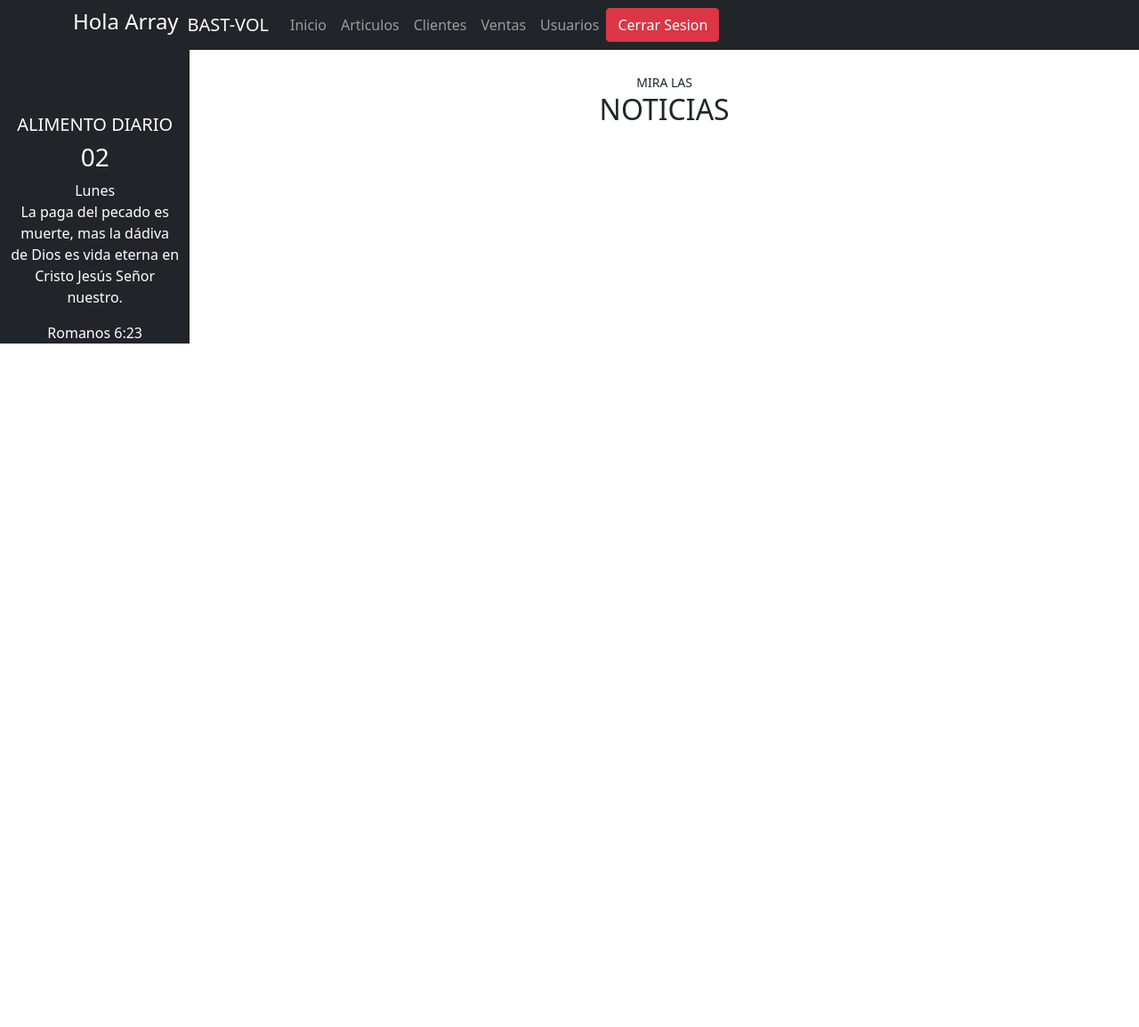
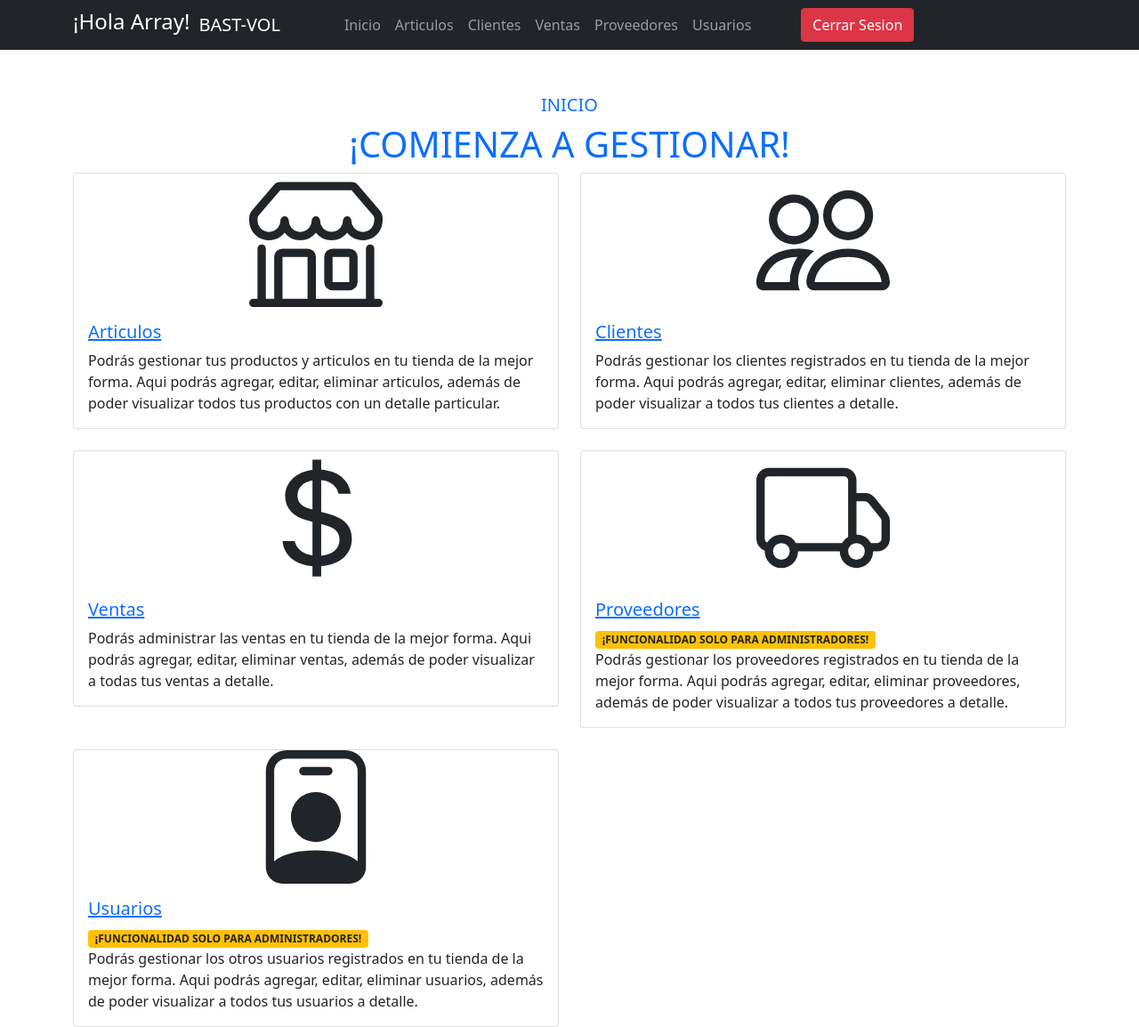
Before and after one commit to JuanJo53/bast-vol, a PHP site: page /view/home.php in a window 1280 px wide. Shown: the whole page at 89% size. Before the commit the page ends 386 px from the top, so only its background shows below. Run offline with PHP 8.4, Linux system fonts and the light colour scheme; the visitor is signed in with stand-in values (Sample User, id 1); data that the repository does not hold is empty; a stand-in replaces the project's code that opens the database connection.

Commit message:
home page done

```diff
--- a/styles/main.css
+++ b/styles/main.css
@@ -21,6 +21,10 @@
 .title {
 	color: #0d6efd;
 }
+.home-title {
+	margin-top: 50px;
+	color: #0d6efd;
+}
 .subtitle {
 	color: dodgerblue;
 }
--- a/view/home.php
+++ b/view/home.php
@@ -15,7 +15,7 @@
 		<div class="container">
             <?php
                 session_start();
-                echo "<h4 style='color:white;margin-right:10px;'>Hola ". $_SESSION['USUARIO']."</h4>";
+                echo "<h4 style='color:white;margin-right:10px;'>¡Hola ". $_SESSION['USUARIO']."!</h4>";
             ?>
 			<a class="navbar-brand" href="#">BAST-VOL</a>
 			<button
@@ -30,9 +30,9 @@
 				<span class="navbar-toggler-icon"></span>
 			</button>
 			<div class="collapse navbar-collapse" id="navbar">
-				<ul class="navbar-nav ml-auto">
+				<ul class="navbar-nav ml-auto ms-5">
 					<li class="nav-item">
-						<a class="nav-link" href="#main">Inicio</a>
+						<a class="nav-link active" href="#">Inicio</a>
 					</li>
 					<li class="nav-item">
 						<a class="nav-link" href="staticPages/proposito.html">Articulos</a>
@@ -43,9 +43,16 @@
 					<li class="nav-item">
 						<a class="nav-link" href="staticPages/proposito.html">Ventas</a>
 					</li>
-					<li class="nav-item">
-						<a class="nav-link" href="staticPages/proposito.html">Usuarios</a>
-					</li>
+                    <?php
+                        if($_SESSION['TIPO']=='admin'){
+                            echo "<li class='nav-item'>
+                                    <a class='nav-link' href='staticPages/proposito.html'>Proveedores</a>
+                                </li>";
+                            echo "<li class='nav-item'>
+                                    <a class='nav-link' href='staticPages/proposito.html'>Usuarios</a>
+                                </li>";
+                        }
+                    ?>
 					<!-- <li class="nav-item dropdown">
 						<a
 							class="nav-link dropdown-toggle"
@@ -65,111 +72,88 @@
 					</li> -->
 				</ul>
                 <form method="post" action="../controller/logout.php">
-                    <button class="btn btn-danger text-md-" type="submit">Cerrar Sesion</button>
+                    <button class="btn btn-danger text-md- ms-5" type="submit">Cerrar Sesion</button>
                 </form>
 			</div>
 		</div>
 	</nav>
 	<!--header-->
-	<div class="container-fluid">
-		<div class="row">
-			<nav class="col-md-2 d-none d-md-block bg-dark">
-				<div id="alimentoDiario" class="position-sticky sticky-top text-center text-white mt-4 margin:2rem">
-					<br />
-					<br />
-					<h5>
-						ALIMENTO DIARIO
-					</h5>
-					<h3>02</h3>
-					<span>Lunes</span>
-					<p>
-						La paga del pecado es muerte, mas la dádiva de Dios es vida eterna en Cristo Jesús Señor nuestro.
-					</p>
-					<span>
-						Romanos 6:23
-					</span>
-				</div>
-			</nav>
-			<!--Noticias Todas-->
-			<section id="noticias-todas" class="mt-4 col-md-10">
     <div class="container">
 		<div class="row">
 			<div class="col text-center text-uppercase">
-							<small>Mira las</small>
-							<h2>Noticias</h2>
+                <div class="home-title">
+                    <h5>Inicio</h5>
+                    <h1>¡Comienza a Gestionar!</h1>
                 </div>
 			</div>
-					<div class="row">
-					<?php
-                        require 'conexionBD.php';
-                        $data = "SELECT * FROM noticias";
-                        $dataResult = $conn->query($data);
-                        if($dataResult->num_rows>0){
-                            while($row=$dataResult->fetch_array()){?>
-                                <div class="col-sm-6 col-lg-6 col-md-2 mb-4 mt-4">
-                                    <div data-target="codigo" id="<?php echo $row['cod_noticia'];?>" class="card">
+		</div>
+        <div class="row row-cols-1 row-cols-md-2 g-4">
+            <div class="col">
+                <div class="card">
+                <svg class="card-img-top" xmlns="http://www.w3.org/2000/svg" width="150" height="150" fill="currentColor" class="bi bi-shop" viewBox="0 0 16 16">
+                <path d="M2.97 1.35A1 1 0 0 1 3.73 1h8.54a1 1 0 0 1 .76.35l2.609 3.044A1.5 1.5 0 0 1 16 5.37v.255a2.375 2.375 0 0 1-4.25 1.458A2.371 2.371 0 0 1 9.875 8 2.37 2.37 0 0 1 8 7.083 2.37 2.37 0 0 1 6.125 8a2.37 2.37 0 0 1-1.875-.917A2.375 2.375 0 0 1 0 5.625V5.37a1.5 1.5 0 0 1 .361-.976l2.61-3.045zm1.78 4.275a1.375 1.375 0 0 0 2.75 0 .5.5 0 0 1 1 0 1.375 1.375 0 0 0 2.75 0 .5.5 0 0 1 1 0 1.375 1.375 0 1 0 2.75 0V5.37a.5.5 0 0 0-.12-.325L12.27 2H3.73L1.12 5.045A.5.5 0 0 0 1 5.37v.255a1.375 1.375 0 0 0 2.75 0 .5.5 0 0 1 1 0zM1.5 8.5A.5.5 0 0 1 2 9v6h1v-5a1 1 0 0 1 1-1h3a1 1 0 0 1 1 1v5h6V9a.5.5 0 0 1 1 0v6h.5a.5.5 0 0 1 0 1H.5a.5.5 0 0 1 0-1H1V9a.5.5 0 0 1 .5-.5zM4 15h3v-5H4v5zm5-5a1 1 0 0 1 1-1h2a1 1 0 0 1 1 1v3a1 1 0 0 1-1 1h-2a1 1 0 0 1-1-1v-3zm3 0h-2v3h2v-3z"/>
+                </svg>
                 <div class="card-body">
-                                            <h5 class="card-title"><strong data-target="titulo" id="titulo<?php echo $row['cod_noticia'];?>"><?php echo $row['titulo'];?></strong></h5>
-                                            <div class="badge">
-                                                <?php
-                                                    $categoria=$row['cod_categoria'];
-                                                    $cat = "SELECT * FROM categorias_noticias WHERE cod_categoria='$categoria'";
-                                                    $dataResultCat = $conn->query($cat);
-                                                    if($dataResultCat->num_rows>0){
-                                                        while($rowCat=$dataResultCat->fetch_array()){
-                                                            switch($rowCat['categoria']){
-                                                                case 'Profesias':
-                                                                    echo "<span class='badge badge-info' data-target='categoria' id='categoria".$row['cod_noticia']."'>".$rowCat['categoria']."</span>";
-                                                                    break;
-                                                                case 'Desastres Naturales':
-                                                                    echo "<span class='badge badge-secondary' data-target='categoria' id='categoria".$row['cod_noticia']."'>".$rowCat['categoria']."</span>";
-                                                                    break;
-                                                                case 'Israel':
-                                                                    echo "<span class='badge badge-primary' data-target='categoria' id='categoria".$row['cod_noticia']."'>".$rowCat['categoria']."</span>";
-                                                                    break;
-                                                                case 'Ciencia y Tecnologia':
-                                                                    echo "<span class='badge badge-success' data-target='categoria' id='categoria".$row['cod_noticia']."'>".$rowCat['categoria']."</span>";
-                                                                    break;
-                                                            }
-                                                        }
-                                                    }
-                                                ?>
+                    <h5 class="card-title"><a href="products.php">Articulos</a></h5>
+                    <p class="card-text">Podrás gestionar tus productos y articulos en tu tienda de la mejor forma. Aqui podrás agregar, editar, eliminar articulos, además de poder visualizar todos tus productos con un detalle particular.</p>
                 </div>
-                                            <p class="card-text" data-target="contenido" id="contenido<?php echo $row['cod_noticia'];?>">
-                                            <?php echo $row['contenido'];?>
-                                            </p>
-                                            <div class="d-flex bd-highlight mb-3">
-                                                <a target="_blank" href="<?php echo $row['enlace_noticia'];?>" data-target="enlace" id="enlace<?php echo $row['cod_noticia'];?>" class="mr-auto p-2 bd-highlight btn btn-outline-primary"
-                                                    >Ver Noticia Original</a
-                                                >
                 </div>
+            </div>
+            <div class="col">
+                <div class="card">
+                <svg class="card-img-top" xmlns="http://www.w3.org/2000/svg" width="150" height="150" fill="currentColor" class="bi bi-people" viewBox="0 0 16 16">
+                <path d="M15 14s1 0 1-1-1-4-5-4-5 3-5 4 1 1 1 1h8zm-7.978-1A.261.261 0 0 1 7 12.996c.001-.264.167-1.03.76-1.72C8.312 10.629 9.282 10 11 10c1.717 0 2.687.63 3.24 1.276.593.69.758 1.457.76 1.72l-.008.002a.274.274 0 0 1-.014.002H7.022zM11 7a2 2 0 1 0 0-4 2 2 0 0 0 0 4zm3-2a3 3 0 1 1-6 0 3 3 0 0 1 6 0zM6.936 9.28a5.88 5.88 0 0 0-1.23-.247A7.35 7.35 0 0 0 5 9c-4 0-5 3-5 4 0 .667.333 1 1 1h4.216A2.238 2.238 0 0 1 5 13c0-1.01.377-2.042 1.09-2.904.243-.294.526-.569.846-.816zM4.92 10A5.493 5.493 0 0 0 4 13H1c0-.26.164-1.03.76-1.724.545-.636 1.492-1.256 3.16-1.275zM1.5 5.5a3 3 0 1 1 6 0 3 3 0 0 1-6 0zm3-2a2 2 0 1 0 0 4 2 2 0 0 0 0-4z"/>
+                </svg>
+                <div class="card-body">
+                    <h5 class="card-title"><a href="clients.php">Clientes</a></h5>
+                    <p class="card-text">Podrás gestionar los clientes registrados en tu tienda de la mejor forma. Aqui podrás agregar, editar, eliminar clientes, además de poder visualizar a todos tus clientes a detalle.</p>
+                </div>
+                </div>
+            </div>
+            <div class="col">
+                <div class="card">
+                <svg class="card-img-top" xmlns="http://www.w3.org/2000/svg" width="150" height="150" fill="currentColor" class="bi bi-currency-dollar" viewBox="0 0 16 16">
+                <path d="M4 10.781c.148 1.667 1.513 2.85 3.591 3.003V15h1.043v-1.216c2.27-.179 3.678-1.438 3.678-3.3 0-1.59-.947-2.51-2.956-3.028l-.722-.187V3.467c1.122.11 1.879.714 2.07 1.616h1.47c-.166-1.6-1.54-2.748-3.54-2.875V1H7.591v1.233c-1.939.23-3.27 1.472-3.27 3.156 0 1.454.966 2.483 2.661 2.917l.61.162v4.031c-1.149-.17-1.94-.8-2.131-1.718H4zm3.391-3.836c-1.043-.263-1.6-.825-1.6-1.616 0-.944.704-1.641 1.8-1.828v3.495l-.2-.05zm1.591 1.872c1.287.323 1.852.859 1.852 1.769 0 1.097-.826 1.828-2.2 1.939V8.73l.348.086z"/>
+                </svg>
+                <div class="card-body">
+                    <h5 class="card-title"><a href="sales.php">Ventas</a></h5>
+                    <p class="card-text">Podrás administrar las ventas en tu tienda de la mejor forma. Aqui podrás agregar, editar, eliminar ventas, además de poder visualizar a todas tus ventas a detalle.</p>
                 </div>
                 </div>
             </div>
             <?php
-                            }
+                if($_SESSION['TIPO']=='admin'){
+                    echo "<div class='col'>
+                            <div class='card'>
+                            <svg class='card-img-top' xmlns='http://www.w3.org/2000/svg' width='150' height='150' fill='currentColor' class='bi bi-truck' viewBox='0 0 16 16'>
+                            <path d='M0 3.5A1.5 1.5 0 0 1 1.5 2h9A1.5 1.5 0 0 1 12 3.5V5h1.02a1.5 1.5 0 0 1 1.17.563l1.481 1.85a1.5 1.5 0 0 1 .329.938V10.5a1.5 1.5 0 0 1-1.5 1.5H14a2 2 0 1 1-4 0H5a2 2 0 1 1-3.998-.085A1.5 1.5 0 0 1 0 10.5v-7zm1.294 7.456A1.999 1.999 0 0 1 4.732 11h5.536a2.01 2.01 0 0 1 .732-.732V3.5a.5.5 0 0 0-.5-.5h-9a.5.5 0 0 0-.5.5v7a.5.5 0 0 0 .294.456zM12 10a2 2 0 0 1 1.732 1h.768a.5.5 0 0 0 .5-.5V8.35a.5.5 0 0 0-.11-.312l-1.48-1.85A.5.5 0 0 0 13.02 6H12v4zm-9 1a1 1 0 1 0 0 2 1 1 0 0 0 0-2zm9 0a1 1 0 1 0 0 2 1 1 0 0 0 0-2z'/>
+                            </svg>
+                            <div class='card-body'>
+                                <h5 class='card-title'><a href='providers.php'>Proveedores</a></h5>
+                                <span class='badge bg-warning text-dark'>¡FUNCIONALIDAD SOLO PARA ADMINISTRADORES! </span>
+                                <p class='card-text'>Podrás gestionar los proveedores registrados en tu tienda de la mejor forma. Aqui podrás agregar, editar, eliminar proveedores, además de poder visualizar a todos tus proveedores a detalle.</p>
+                            </div>
+                            </div>
+                        </div>";
+                    echo "<div class='col'>
+                            <div class='card'>
+                            <svg class='card-img-top' xmlns='http://www.w3.org/2000/svg' width='150' height='150' fill='currentColor' class='bi bi-person-badge' viewBox='0 0 16 16'>
+                            <path d='M6.5 2a.5.5 0 0 0 0 1h3a.5.5 0 0 0 0-1h-3zM11 8a3 3 0 1 1-6 0 3 3 0 0 1 6 0z'/>
+                            <path d='M4.5 0A2.5 2.5 0 0 0 2 2.5V14a2 2 0 0 0 2 2h8a2 2 0 0 0 2-2V2.5A2.5 2.5 0 0 0 11.5 0h-7zM3 2.5A1.5 1.5 0 0 1 4.5 1h7A1.5 1.5 0 0 1 13 2.5v10.795a4.2 4.2 0 0 0-.776-.492C11.392 12.387 10.063 12 8 12s-3.392.387-4.224.803a4.2 4.2 0 0 0-.776.492V2.5z'/>
+                            </svg>
+                            <div class='card-body'>
+                                <h5 class='card-title'><a href='usaers.php'>Usuarios</a></h5>
+                                <span class='badge bg-warning text-dark'>¡FUNCIONALIDAD SOLO PARA ADMINISTRADORES! </span>
+                                <p class='card-text'>Podrás gestionar los otros usuarios registrados en tu tienda de la mejor forma. Aqui podrás agregar, editar, eliminar usuarios, además de poder visualizar a todos tus usuarios a detalle.</p>
+                            </div>
+                            </div>
+                        </div>";
                 }
             ?>
-					</div>
-				</div>
-			</section>
-			<!--Noticias Todas-->
         </div>
 	</div>
 	<script src="https://code.jquery.com/jquery-3.4.1.min.js" integrity="sha256-CSXorXvZcTkaix6Yvo6HppcZGetbYMGWSFlBw8HfCJo="crossorigin="anonymous"></script>
 	<script src="https://cdn.jsdelivr.net/npm/popper.js@1.16.0/dist/umd/popper.min.js" integrity="sha384-Q6E9RHvbIyZFJoft+2mJbHaEWldlvI9IOYy5n3zV9zzTtmI3UksdQRVvoxMfooAo" crossorigin="anonymous"></script>
 	<script src="https://stackpath.bootstrapcdn.com/bootstrap/4.4.1/js/bootstrap.min.js" integrity="sha384-wfSDF2E50Y2D1uUdj0O3uMBJnjuUD4Ih7YwaYd1iqfktj0Uod8GCExl3Og8ifwB6" crossorigin="anonymous"></script>
-	<script>
-		$(function () {
-			$('[data-toggle="tooltip"').tooltip();
-		});
-		$(function () {
-			$(".sticky-content").sticky({
-				topSpacing: 50,
-				zIndex: 2,
-				stopper: "#footer"
-			});
-		});
-	</script>
 </body>
 </html>
```
Also changed, not shown: view/clients.php (added), view/products.php (added), view/providers.php (added), view/sales.php (added), view/users.php (added). Lines whose indentation alone changed are shown as unchanged.
